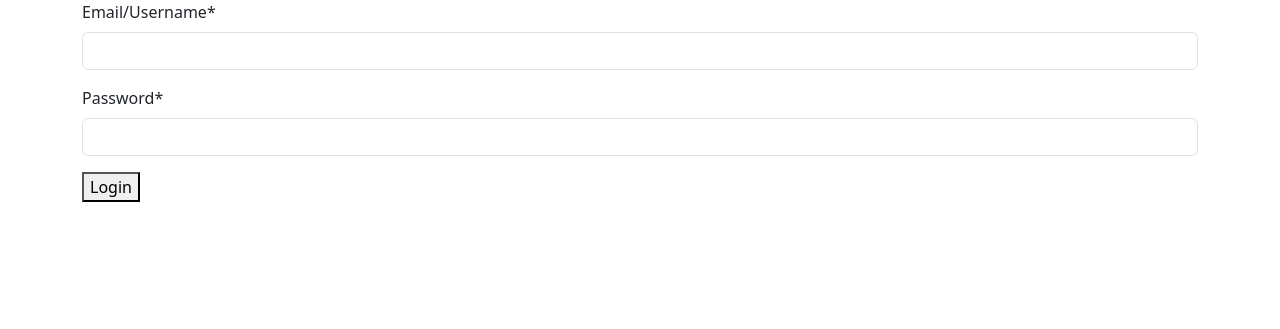
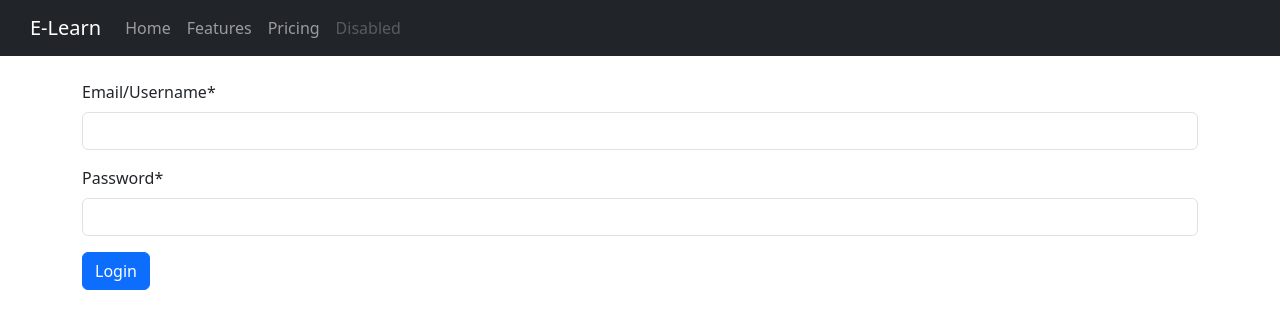
Before and after one commit to Parsa4I/elearn, a Django app: page /accounts/login/ in a window 1280 px wide. Shown: the top 329 px of the page. Run offline with Django 5.2, Linux system fonts and the light colour scheme; some libraries are stand-ins or nearby versions.

Commit message:
add navbar

```diff
--- a/accounts/templates/accounts/login.html
+++ b/accounts/templates/accounts/login.html
@@ -6,6 +6,6 @@
 <form method="post" action="">
   {% csrf_token %}
   {{ form|crispy }}
-  <button type="submit" value="Login">Login</button>
+  <button type="submit" value="Login" class="btn btn-primary">Login</button>
 </form>
 {% endblock %}
--- a/templates/base.html
+++ b/templates/base.html
@@ -15,6 +15,31 @@
 </head>
 
 <body>
+  <nav class="navbar navbar-expand-lg navbar-dark bg-dark" style="padding-left: 30px;">
+    <a class="navbar-brand" href="/">E-Learn</a>
+    <button class="navbar-toggler" type="button" data-toggle="collapse" data-target="#navbarNav"
+      aria-controls="navbarNav" aria-expanded="false" aria-label="Toggle navigation">
+      <span class="navbar-toggler-icon"></span>
+    </button>
+    <div class="collapse navbar-collapse" id="navbarNav">
+      <ul class="navbar-nav">
+        <li class="nav-item active">
+          <a class="nav-link" href="#">Home</a>
+        </li>
+        <li class="nav-item">
+          <a class="nav-link" href="#">Features</a>
+        </li>
+        <li class="nav-item">
+          <a class="nav-link" href="#">Pricing</a>
+        </li>
+        <li class="nav-item">
+          <a class="nav-link disabled" href="#">Disabled</a>
+        </li>
+      </ul>
+    </div>
+  </nav>
+  <br>
+
   <div class="container">
     {% block content %}
     {% endblock %}
```
